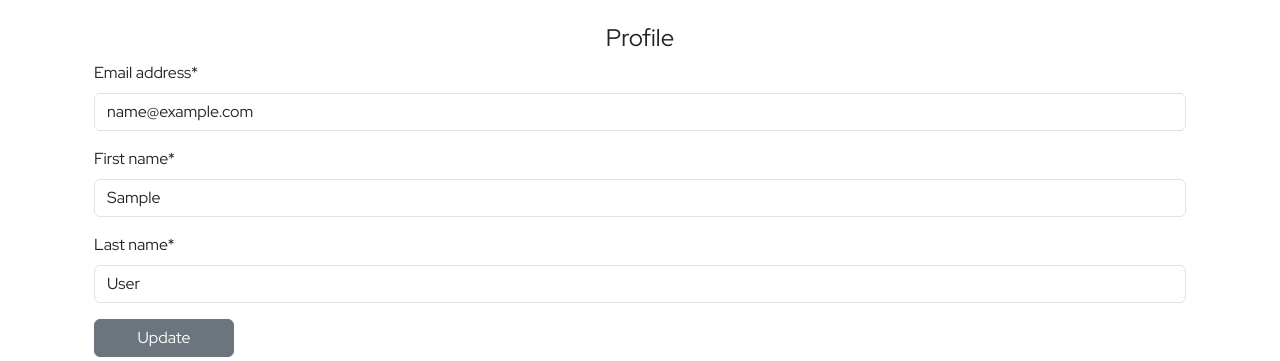
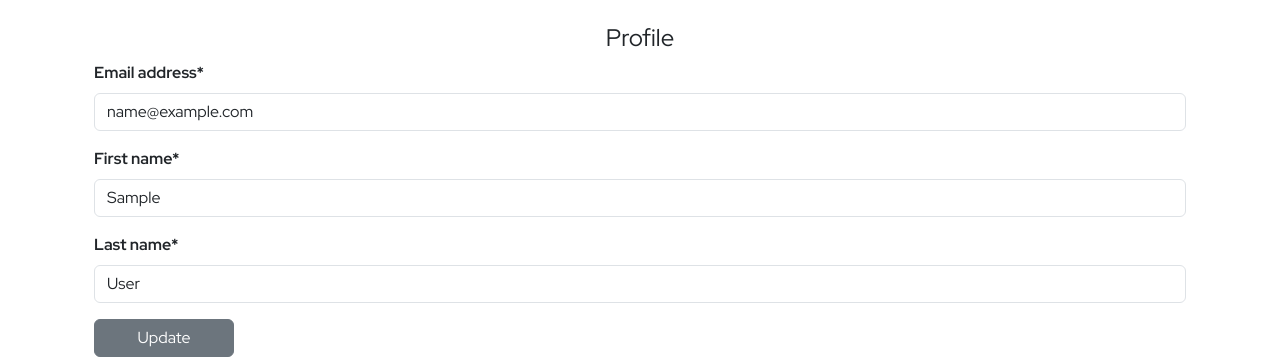
Before and after one commit to richcooper95/predictive-whist, a Django app: page /accounts/profile/ in a window 1280 px wide. Shown: the part 73-434 px from the top of the page. Run offline with Django 4.2, Linux system fonts and the light colour scheme; the visitor is signed in with stand-in values (Sample User, id 1); some libraries are stand-ins or nearby versions.

Commit message:
Make form labels bold

```diff
--- a/static/css/main.css
+++ b/static/css/main.css
@@ -30,3 +30,7 @@ tr.content-row {
     text-align: center;
     background: rgba(var(--bs-light-rgb), 0.6);
 }
+
+label.form-label {
+    font-weight: bold;
+}
```
